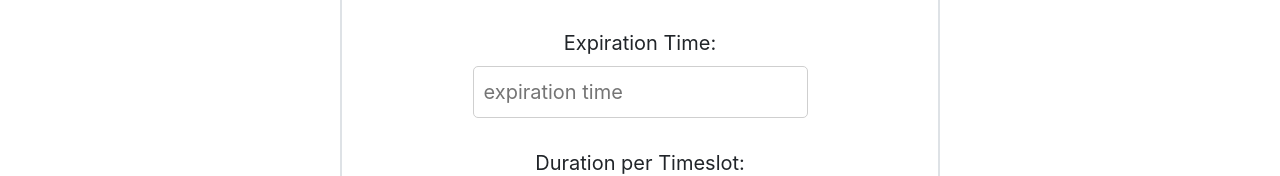
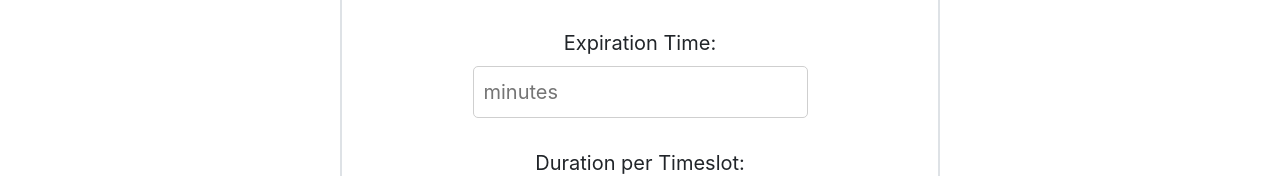
Before and after one commit to CEN-Team-Four/VoterPass, a React (Create React App) app in the folder voter-pass/: page /new-time-table in a window 1280 px wide. Shown: the part 478-654 px from the top of the page. Built offline with nearby package versions, Linux system fonts and the light colour scheme.

Commit message:
Update wording and proofreading

```diff
--- a/voter-pass/src/components/NewQR/index.js
+++ b/voter-pass/src/components/NewQR/index.js
@@ -31,7 +31,7 @@ class NewQR extends Component {
                    {this.state.curTime.getDate()}/
                    {this.state.curTime.getFullYear()} </h3>
                   <h3>Assigned Time: {this.state.timSlot}</h3>
-                  <h3>This ticket expires at: {JSON.parse(localStorage.getItem('Expiration Time'))}</h3>
+                  <h3>This Ticket Expires At: {JSON.parse(localStorage.getItem('Expiration Time'))}</h3>
                 </div>
             </div>
             <div className = 'buttons'>
--- a/voter-pass/src/components/NewTable/index.js
+++ b/voter-pass/src/components/NewTable/index.js
@@ -202,7 +202,7 @@ class NewTable extends Component{
           <br></br>
           <label>Expiration Time: </label>
           <input
-            placeholder= 'expiration time'
+            placeholder= 'minutes'
             type = 'number'
             min = '1'
             value={this.state.expTime}
```
